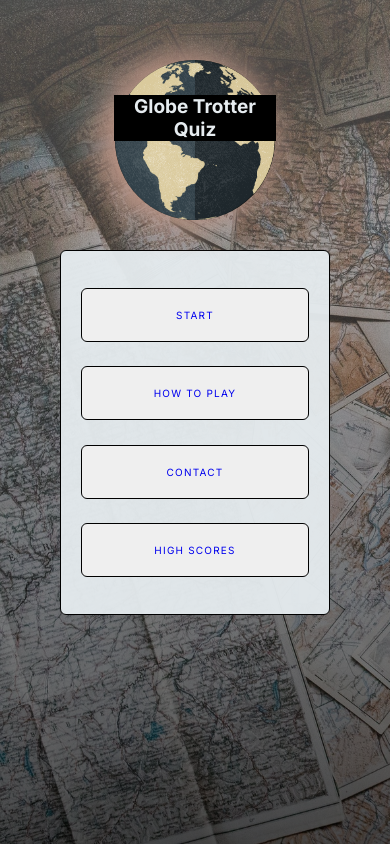
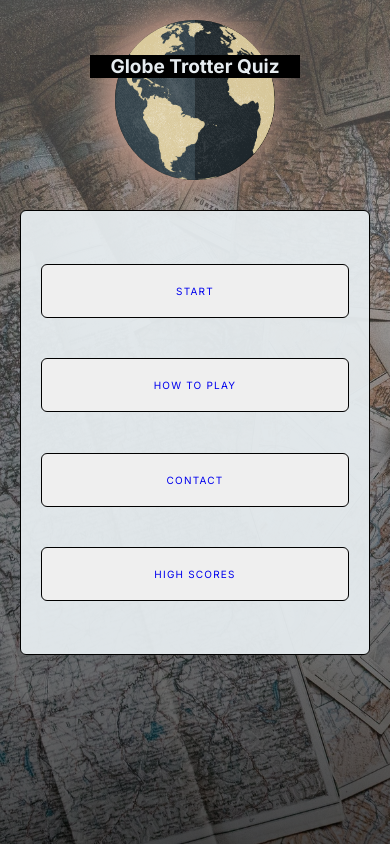
Before and after one commit to rhysmoggs/nextjs13-quiz, a Next.js app: page / in a window 390 px wide. Built offline with nearby package versions, Linux system fonts and the light colour scheme.

Commit message:
moved gameArea and container styling into QuestionsContainer

```diff
--- a/app/page.module.css
+++ b/app/page.module.css
@@ -36,7 +36,7 @@
   flex-direction: column;
   justify-content: space-between;
   align-items: center;
-  height: 100%;
+  /* height: 100%; */
 }
 
 /* Game area */
@@ -44,7 +44,7 @@
   font-size: 2rem;
   background-color: rgba(230, 236, 240, 0.95);
   border-radius: 6px;
-  padding: 1rem;
+  padding: 2rem;
   border: 1px solid black;
   height: 60vh;
   width: 85%;
@@ -57,7 +57,7 @@
   text-shadow: -1.5px 1px 1px rgb(0, 0, 0);
   font-weight: bold;
   letter-spacing: 0.3rem;
-  margin: 2rem 3rem;
+  margin: 1rem 1.5rem;
   background: rgb(187 148 133 / 60%);
   padding: 1rem;
   text-transform: uppercase;
@@ -238,13 +238,13 @@
   .gameArea {
     font-size: 1rem;
     padding: 1rem;
-    height: 60vh;
+    height: 70vh;
     width: 100%;
     max-width: 620px;
   }
   .grid {
     grid-template-columns: 1fr;
-    margin-bottom: 120px;
+    /* margin-bottom: 120px; */
     max-width: 320px;
     text-align: center;
   }
--- a/app/styles.css
+++ b/app/styles.css
@@ -37,7 +37,7 @@ main {
   flex-direction: column;
   justify-content: space-between;
   align-items: center;
-  padding: 6rem;
+  padding: 2rem;
   max-height: 80vh;
   text-align: center;
 }
```
Also changed, not shown: app/components/QuestionsContainer.jsx (+4 -4 lines), app/game/page.js (+2 -5 lines).
